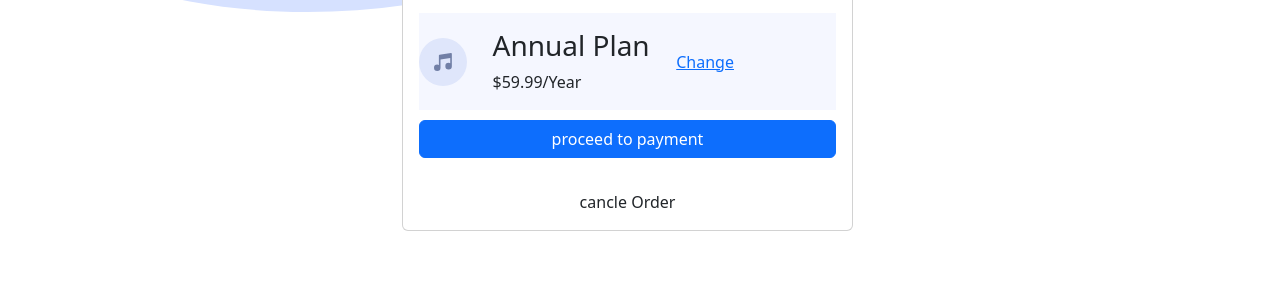
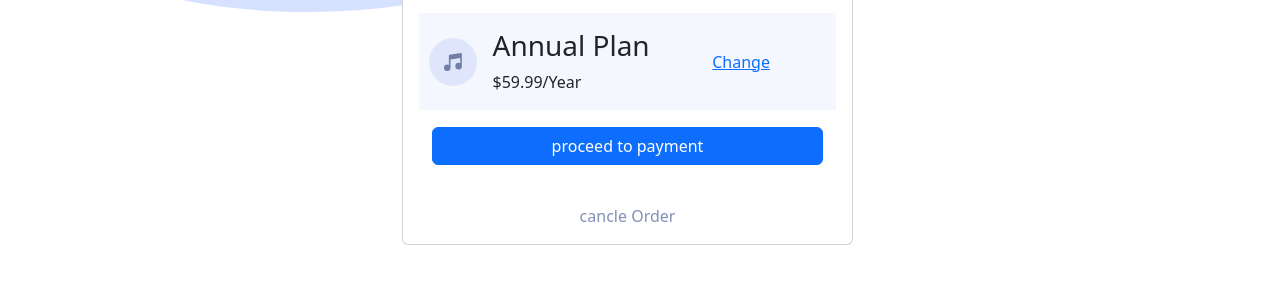
Before and after one commit to Hodhanfakhrudin/frontend-mentor-challenge, a plain HTML site: page index.html in a window 1280 px wide. Shown: the part 376-660 px from the top of the page. Drawn offline with nearby package versions, Linux system fonts and the light colour scheme.

Commit message:
changed styles

```diff
--- a/index.html
+++ b/index.html
@@ -26,26 +26,32 @@
           <p class="lead text-center">You can now listen to millions of songs,
             audiobooks, and podcast on any device anywhere you like!</p>
             <div class="card-content">
-              <div class="text-content">
+              <div class="text-content ">
                 <div class="row align-items-center" >
                   <div class="col-sm-3 col-lg-2">
-            <img src="images/icon-music.svg "  >
+            <img src="images/icon-music.svg " style="padding-left: 10px;" >
                   </div>
                   <div class="col-sm-6 col-lg-5">
-              <h3 class="pt-3">Annual Plan</h3>
+              <h3 class="pt-3 ">Annual Plan</h3>
+
                   <p>$59.99/Year</p>
-                  </div>
-             <div class="col">
+                </div>
+
+             <div class=" text col ps-5">
               <a href="#" class="col">Change</a>
              </div>
-                </div>
+
+              </div>
             </div>
             </div>
-         <div class="d-grid gap-2">
-            <a href="#" class="btn btn-primary rounded" type="button ">proceed to payment</a>
-          <br>
+         <div class=" btn d-grid gap-2">
+            <a href="#" class="btn btn-primary rounded" type="button">proceed to payment</a>
+            <br>
             </div>
-          <div class=" btn-lg btn-block rounded text-center">cancle Order</div>
+            <div class="cancle">
+            <a href="#" class="cancle"> cancle Order</a>
+            </div>
+
 
         </div>
       </div>
--- a/style.css
+++ b/style.css
@@ -3,7 +3,7 @@
   background-image: url(images/pattern-background-desktop.svg);
   background-repeat: no-repeat;
  background-size: contain;
-  background-color: hsl(224, 23%, 55%);
+  background-color:hsl(224, 23%, 55%);
 position: relative;
  }
 
@@ -19,3 +19,18 @@ margin-bottom: 10px;
   position: relative;
 
  }
+.text a:hover{
+  text-decoration: none;
+  color: hsl(245, 75%, 52%);
+}
+.btn a:hover{
+ background-color: hsl(223, 79%, 71%);
+}
+.cancle a:hover{
+ color: hsl(223, 47%, 23%);
+
+ }
+ .cancle{
+  text-align: center;
+  text-decoration: none; color:  hsl(225, 29%, 62%);
+ }
```
